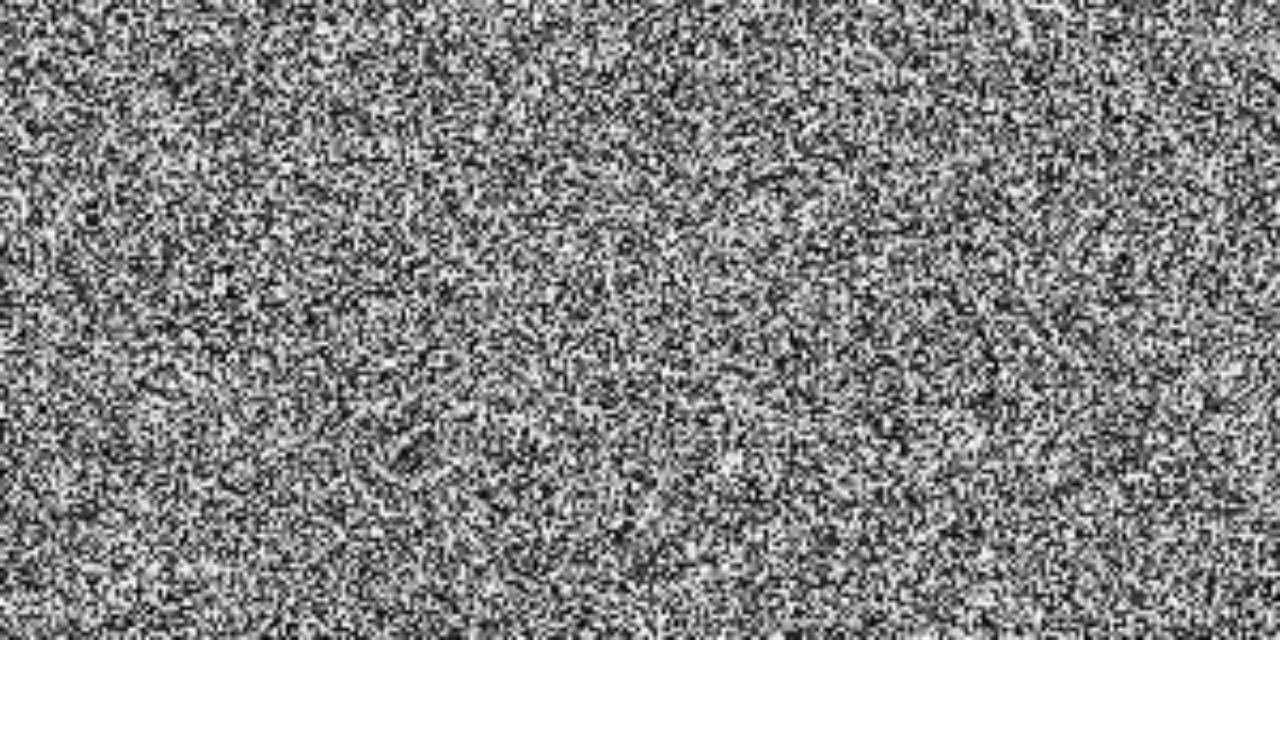
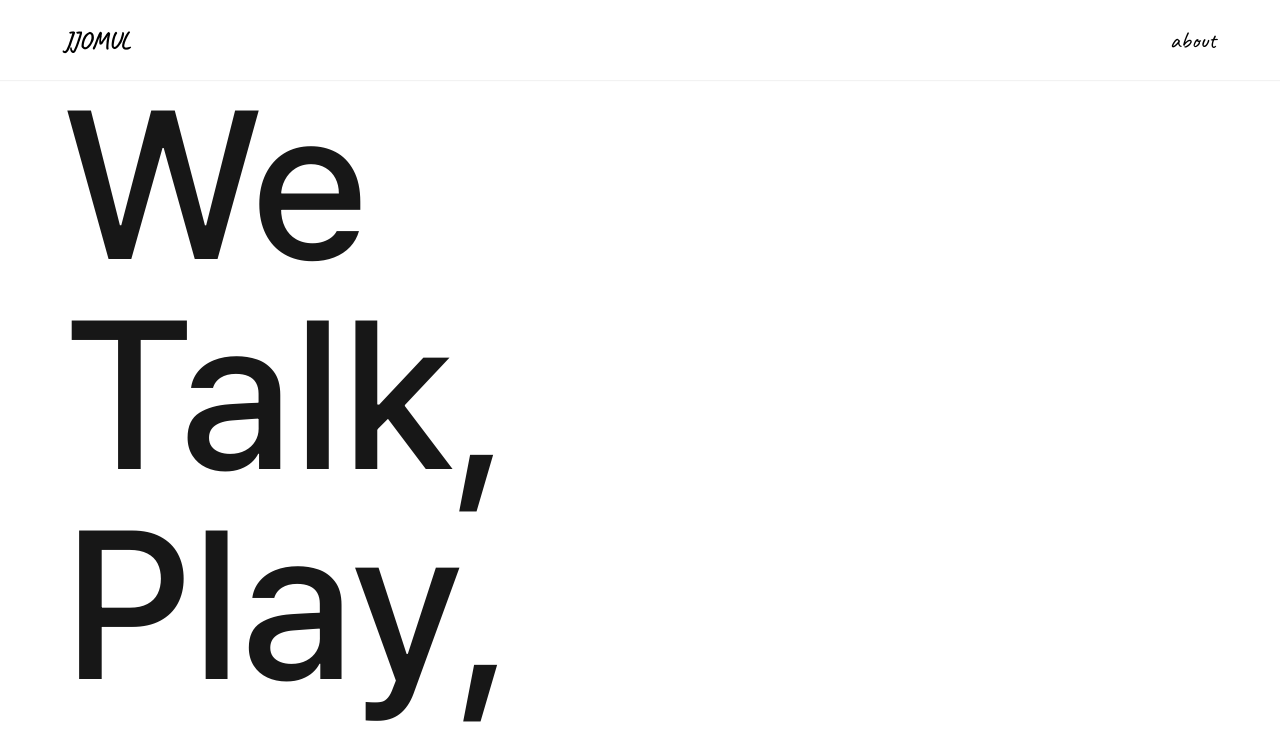
Before and after one commit to thewoowon/jjomul-arcade, a Next.js app: page / in a window 1280 px wide. Shown: the top 738 px of the page. Built offline with nearby package versions, Linux system fonts and the light colour scheme.

Commit message:
feat: layout, not-found, providers etc...

```diff
--- a/app/layout.tsx
+++ b/app/layout.tsx
@@ -1,6 +1,7 @@
 import type { Metadata } from "next";
 import localFont from "next/font/local";
 import "./globals.css";
+import Providers from "./providers";
 
 const pretendard = localFont({
   src: "./fonts/PretendardVariable.woff2",
@@ -9,8 +10,23 @@ const pretendard = localFont({
 });
 
 export const metadata: Metadata = {
-  title: "Create Next App",
-  description: "Generated by create next app",
+  title: "쪼물 아케이드",
+  description: "우리가 만드는 세상이 바로 여기에!, 쪼물 아케이드",
+  metadataBase: new URL("https://jjomul.io"),
+  openGraph: {
+    type: "website",
+    locale: "ko_KR",
+    url: "https://jjomul.io",
+    siteName: "쪼물 아케이드",
+    images: [
+      {
+        url: "https://jjomul.io/og-image.jpg",
+        width: 600,
+        height: 314,
+        alt: "쪼물 아케이드",
+      },
+    ],
+  },
 };
 
 export default function RootLayout({
@@ -20,7 +36,9 @@ export default function RootLayout({
 }>) {
   return (
     <html lang="en">
-      <body className={`${pretendard.className}  antialiased`}>{children}</body>
+      <body className={`${pretendard.className}  antialiased`}>
+        <Providers>{children}</Providers>
+      </body>
     </html>
   );
 }
--- a/app/page.tsx
+++ b/app/page.tsx
@@ -1,11 +1,22 @@
 "use client";
 
-import { Noise } from "@/components/effects";
+import BoardSection from "@/components/sections/BoardSection";
+import LandingSection from "@/components/sections/LandingSection";
+import ListSection from "@/components/sections/ListSection";
+import ScreenSection from "@/components/sections/ScreenSection";
+import styled from "@emotion/styled";
 
 export default function Home() {
   return (
-    <main>
-      <Noise />
-    </main>
+    <Main>
+      <LandingSection />
+      <BoardSection />
+      <ScreenSection />
+      <ListSection />
+    </Main>
   );
 }
+
+const Main = styled.main`
+  margin-top: 80px;
+`;
--- a/app/providers.tsx
+++ b/app/providers.tsx
@@ -1,7 +1,9 @@
 "use client";
+
 import { memo, useEffect } from "react";
 import { Toaster } from "react-hot-toast";
 import Header from "@/components/layout/Header";
+import Footer from "@/components/layout/Footer";
 
 const Providers = ({ children }: { children: React.ReactNode }) => {
   useEffect(() => {
@@ -65,10 +67,9 @@ const Providers = ({ children }: { children: React.ReactNode }) => {
 
   return (
     <>
-      <div>
-        <Header display={"block"} />
-        {children}
-      </div>
+      <Header />
+      {children}
+      <Footer />
       <Toaster
         toastOptions={{
           success: {
```
Also changed, not shown: app/not-found.tsx (+16 -14 lines).
